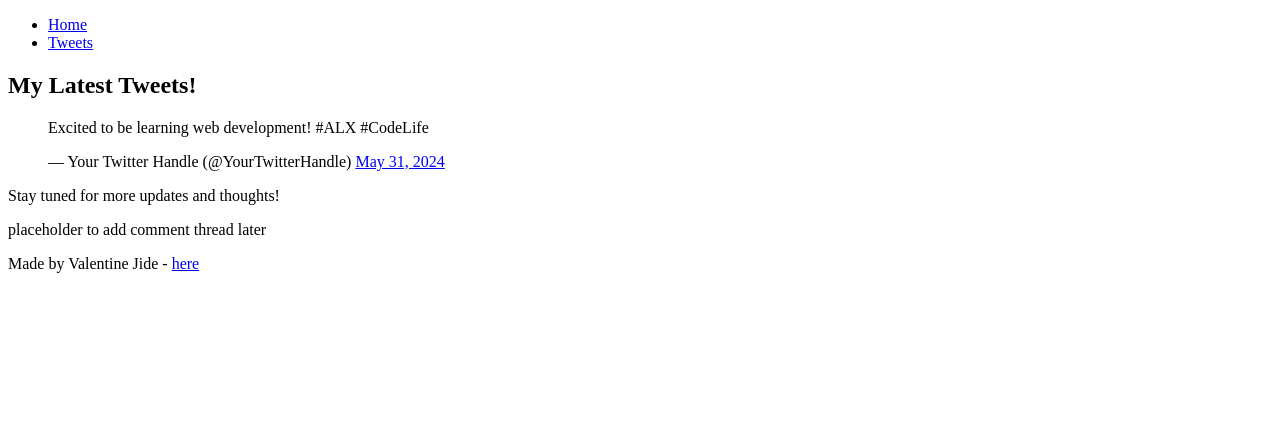
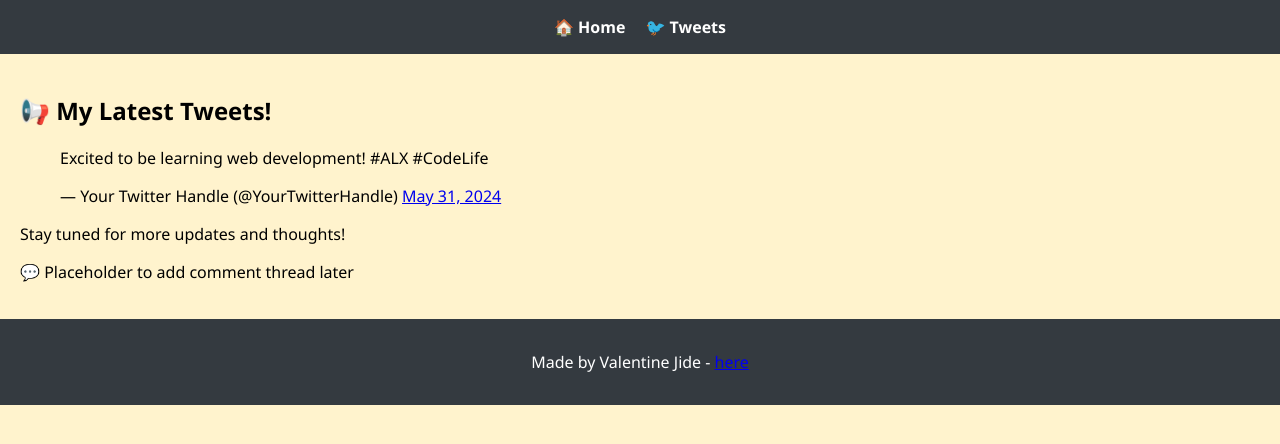
Before and after one commit to valentinevalz/My_First_Portfolio, a plain HTML site: page html_basic/html_basic/tweets.html in a window 1280 px wide. Drawn offline with Linux system fonts and the light colour scheme.

Commit message:
Update HTML files in html_basic directory

```diff
--- a/html_basic/html_basic/tweets.html
+++ b/html_basic/html_basic/tweets.html
@@ -1,31 +1,66 @@
 <!DOCTYPE html>
-<html>
+<html lang="en">
 <head>
+    <meta charset="UTF-8">
     <title>Valentine Jide's Tweets</title>
+    <style>
+        body {
+            font-family: 'Segoe UI', sans-serif;
+            margin: 0;
+            background: #fff3cd;
+        }
+        header, footer {
+            background-color: #343a40;
+            color: white;
+            text-align: center;
+            padding: 1em 0;
+        }
+        nav ul {
+            list-style: none;
+            display: flex;
+            justify-content: center;
+            gap: 20px;
+            padding: 0;
+            margin: 0;
+        }
+        nav a {
+            color: white;
+            text-decoration: none;
+            font-weight: bold;
+        }
+        main {
+            padding: 20px;
+        }
+    </style>
 </head>
 <body>
     <header>
         <nav>
             <ul>
-                <li><a href="index.html">Home</a></li>
-                <li><a href="tweets.html">Tweets</a></li>
+                <li><a href="index.html">🏠 Home</a></li>
+                <li><a href="tweets.html">🐦 Tweets</a></li>
             </ul>
         </nav>
     </header>
 
     <main>
         <article>
-            <h1>My Latest Tweets!</h1>
-            <blockquote class="twitter-tweet"><p lang="en" dir="ltr">Excited to be learning web development! #ALX #CodeLife</p>&mdash; Your Twitter Handle (@YourTwitterHandle) <a href="https://twitter.com/YourTwitterHandle/status/1234567890123456789?ref_src=twsrc%5Etfw">May 31, 2024</a></blockquote> <script async src="https://platform.twitter.com/widgets.js" charset="utf-8"></script>
+            <h1>📢 My Latest Tweets!</h1>
+            <blockquote class="twitter-tweet">
+                <p lang="en" dir="ltr">Excited to be learning web development! #ALX #CodeLife</p>&mdash; Your Twitter Handle (@YourTwitterHandle)
+                <a href="https://twitter.com/YourTwitterHandle/status/1234567890123456789?ref_src=twsrc%5Etfw">May 31, 2024</a>
+            </blockquote>
+            <script async src="https://platform.twitter.com/widgets.js" charset="utf-8"></script>
             <p>Stay tuned for more updates and thoughts!</p>
         </article>
+
         <aside>
-            <p>placeholder to add comment thread later</p>
+            <p>💬 Placeholder to add comment thread later</p>
         </aside>
     </main>
 
     <footer>
-        <p>Made by Valentine Jide - <a href="https://www.linkedin.com/in/valentinejide?utm_source=share&utm_campaign=share_via&utm_content=profile&utm_medium=ios_app" target="_blank">here</a></p>
+        <p>Made by Valentine Jide - <a href="https://www.linkedin.com/in/valentinejide" target="_blank">here</a></p>
     </footer>
 </body>
 </html>
```
